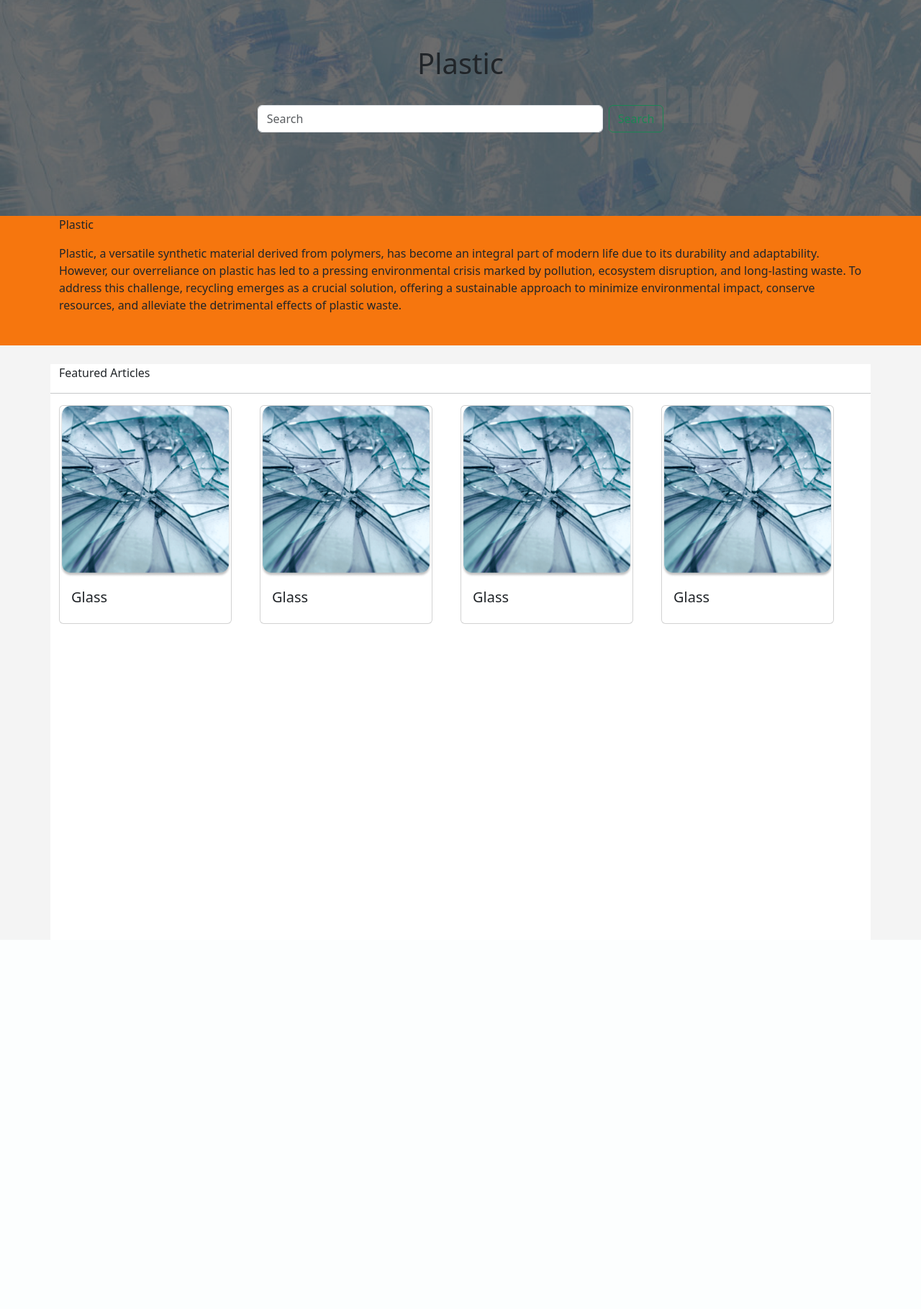
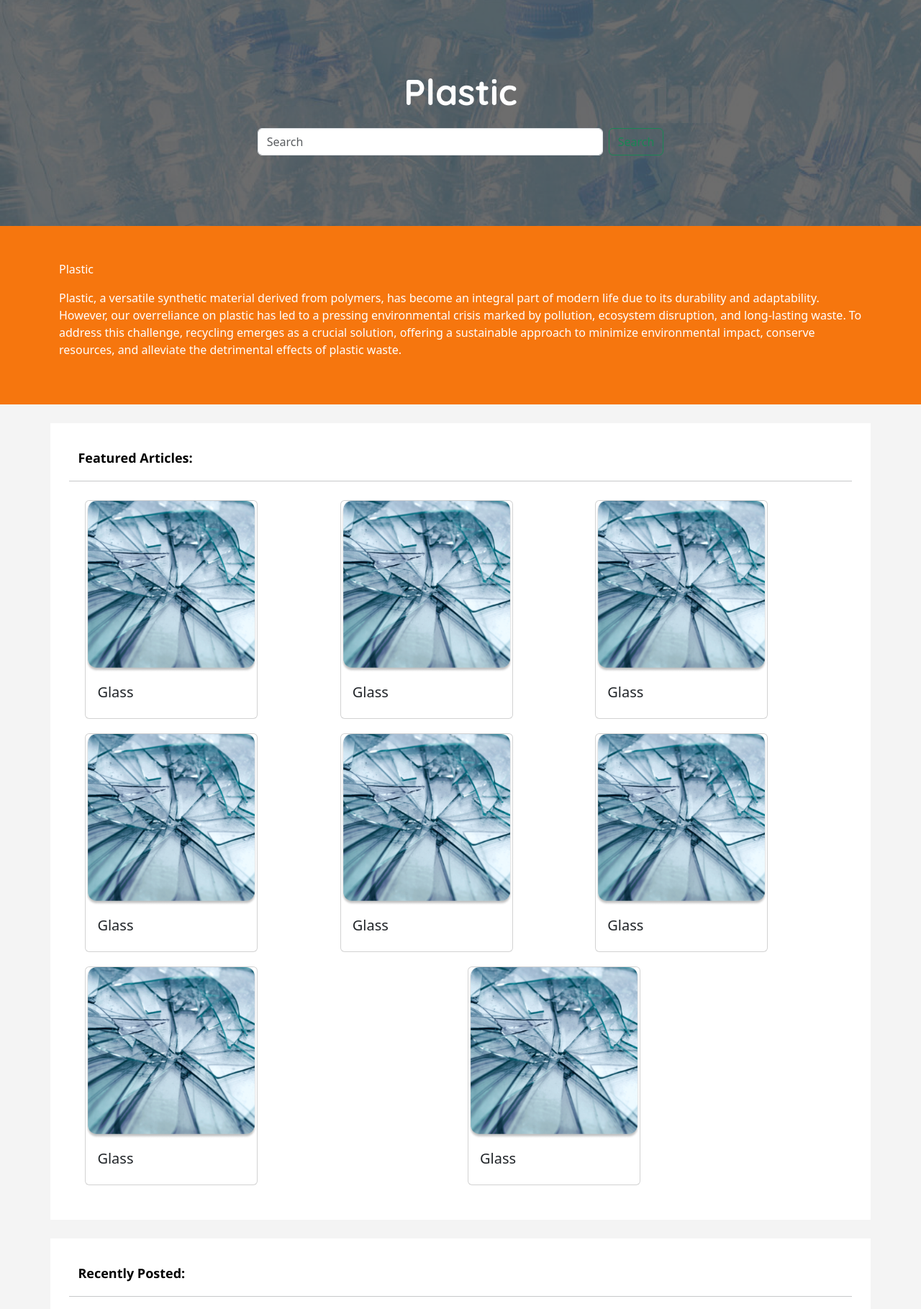
Before and after one commit to Alexis-Roman/CET-5-Final-Project, a PHP site: page /SRPlastic.html in a window 1280 px wide. Shown: the part 70-1889 px from the top of the page at 72% size. Before the commit the page ends 937 px from the top, so only its background shows below. Run offline with PHP 8.4, Linux system fonts and the light colour scheme.

Commit message:
Updated SRPlastic

```diff
--- a/SRPlastic.css
+++ b/SRPlastic.css
@@ -1,4 +1,3 @@
-
 .navbar{
     background-color: #08989F;
     height: 70px;
@@ -11,6 +10,17 @@ a.navbar-brand, a.navbar-brand:hover{
     color: #fff;
     margin: 0;
     text-shadow: 1px 1px 2px rgba(0, 0, 0, 0.8);
+}
+p.h1{
+    font-family: 'Quicksand', sans-serif;
+    font-size: 50px;
+    color: white;
+    font-weight: bold;
+    margin-bottom: 20px;
+}
+
+div.banner-info.section{
+    color: white;
 }
 
 a.nav-link{
@@ -36,3 +46,40 @@ button.btn.btn-signup{
 input.form-control{
     width: 30rem;
 }
+
+#search-section form {
+    border: 1px solid black;
+    border-radius: 5px;
+    background-color: white;
+    height: 50px;
+    box-shadow: 3px 4px 4px rgba(0, 0, 0, .13);
+}
+
+.outbox {
+    height: 500px;
+}
+
+.form-control:active,
+.form-control:focus {
+    border: none;
+    outline: none;
+    box-shadow: none;
+}
+
+p.label.h1 {
+    font-family: 'Open Sans';
+    font-size: large;
+    color: black;
+
+}
+
+.card{
+    margin: 10px;
+}
+ul{
+    list-style-type: none;
+}
+
+.footer{
+    background-image: url(images/footer_bg.png);
+}
--- a/SRPlastic.html
+++ b/SRPlastic.html
@@ -7,6 +7,9 @@
     <title>Upcycle - Categories</title>
     <link rel="stylesheet" href="SRPlastic.css">
     <link href="https://cdn.jsdelivr.net/npm/bootstrap@5.3.2/dist/css/bootstrap.min.css" rel="stylesheet" integrity="sha384-T3c6CoIi6uLrA9TneNEoa7RxnatzjcDSCmG1MXxSR1GAsXEV/Dwwykc2MPK8M2HN" crossorigin="anonymous">
+    <link rel="preconnect" href="https://fonts.googleapis.com">
+    <link rel="preconnect" href="https://fonts.gstatic.com" crossorigin>
+    <link href="https://fonts.googleapis.com/css2?family=Open+Sans:wght@300;500;600;700;800&display=swap" rel="stylesheet">
     <link rel="stylesheet" href="https://fonts.googleapis.com/css2?family=Quicksand:wght@400;500;700&display=swap">
     <link rel="stylesheet" href="https://fonts.googleapis.com/css2?family=Poppins:wght@400;500;700&display=swap">
     <link rel="shortcut icon" href="src/img/Logo/NGOlogo.png" type="image/x-icon">
@@ -62,40 +65,76 @@
       </div>
 
     </div>
-  </nav>
+</nav>
 
-
-  <!-- CONTENT -->
-<div class="container-fluid" style="height: 300px; background-image: url(images/plastic_bg.png)">
-    <div class="row">
-        <div class="col text-center" style="margin-top: 5%;">
+<!-- BANNER SEARCH -->
+<div class="section p-5 text-center" style="background-image: url(images/plastic_bg.png);">
+    <div class="container" style="padding-block: 50px;">
+        <div>
             <p class="h1">Plastic</p>
-        </div>
-    </div>
-
-    <div class="row">
-        <div class="col" style="margin-top: 2%;">
             <form class="d-flex justify-content-center" role="search">
                 <input class="form-control me-2" type="search" placeholder="Search" aria-label="Search">
-                <button class="btn btn-outline-success" type="submit">Search</button>
+                <button class="btn btn-outline-success " type="submit">Search</button>
             </form>
         </div>
     </div>
 </div>
 
-<div class="container-fluid" style="height: 180px; background-color: #F6760E;">
-    <div class="container">
-        <p>Plastic</p>
-        <p>Plastic, a versatile synthetic material derived from polymers, has become an integral part of modern life due to its durability and adaptability. However, our overreliance on plastic has led to a pressing environmental crisis marked by pollution, ecosystem disruption, and long-lasting waste. To address this challenge, recycling emerges as a crucial solution, offering a sustainable approach to minimize environmental impact, conserve resources, and alleviate the detrimental effects of plastic waste.</p>
+<!-- BANNER INFO -->
+<div class="banner-info section p-5" style="background-color: #F6760E;">
+    <div class="container" >
+        <div>
+            <p>Plastic</p>
+            <p>Plastic, a versatile synthetic material derived from polymers, has become an integral part of modern life due to its durability and adaptability. However, our overreliance on plastic has led to a pressing environmental crisis marked by pollution, ecosystem disruption, and long-lasting waste. To address this challenge, recycling emerges as a crucial solution, offering a sustainable approach to minimize environmental impact, conserve resources, and alleviate the detrimental effects of plastic waste.</p>
+        </div>
+
     </div>
 </div>
 
-<div class="container" style="height: 50rem; background-color: white; margin-top: 2%;">
+<!-- FEATURED ARTICLES -->
+<div class="article container" style="background-color: white; margin-top: 2%; padding: 3%;">
     <div class="row">
-        <p>Featured Articles</p>
+        <p class="label h1">Featured Articles:</p>
         <hr>
         <div class="row">
+            <div class="col align-items-center">
+                <div class="card" style="width: 15rem;">
+                    <img src="images/glass.png" class="card-img-top" alt="...">
+                    <div class="card-body">
+                    <h5 class="card-title">Glass</h5>
+                    </div>
+                </div>
+            </div>
+
             <div class="col">
+                <div class="card" style="width: 15rem;">
+                    <img src="images/glass.png" class="card-img-top" alt="...">
+                    <div class="card-body">
+                    <h5 class="card-title">Glass</h5>
+                    </div>
+                </div>
+            </div>
+
+            <div class="col">
+                <div class="card" style="width: 15rem;">
+                    <img src="images/glass.png" class="card-img-top" alt="...">
+                    <div class="card-body">
+                    <h5 class="card-title">Glass</h5>
+                    </div>
+                </div>
+            </div>
+
+            <div class="col">
+                <div class="card" style="width: 15rem;">
+                    <img src="images/glass.png" class="card-img-top" alt="...">
+                    <div class="card-body">
+                    <h5 class="card-title">Glass</h5>
+                    </div>
+                </div>
+            </div>
+
+
+            <div class="col align-items-center">
                 <div class="card" style="width: 15rem;">
                     <img src="images/glass.png" class="card-img-top" alt="...">
                     <div class="card-body">
@@ -137,5 +176,125 @@
     <!-- Posts cards -->
 </div>
 
+<!-- RECENTLY POSTED -->
+<div class="article container" style="background-color: white; margin-top: 2%; padding: 3%;">
+    <div class="row">
+        <p class="label h1">Recently Posted:</p>
+        <hr>
+        <div class="row">
+            <div class="col align-items-center">
+                <div class="card" style="width: 15rem;">
+                    <img src="images/glass.png" class="card-img-top" alt="...">
+                    <div class="card-body">
+                    <h5 class="card-title">How to cover a ball with fabric</h5>
+                    </div>
+                </div>
+            </div>
+
+            <div class="col">
+                <div class="card" style="width: 15rem;">
+                    <img src="images/glass.png" class="card-img-top" alt="...">
+                    <div class="card-body">
+                    <h5 class="card-title">Glass</h5>
+                    </div>
+                </div>
+            </div>
+
+            <div class="col">
+                <div class="card" style="width: 15rem;">
+                    <img src="images/glass.png" class="card-img-top" alt="...">
+                    <div class="card-body">
+                    <h5 class="card-title">Glass</h5>
+                    </div>
+                </div>
+            </div>
+
+            <div class="col">
+                <div class="card" style="width: 15rem;">
+                    <img src="images/glass.png" class="card-img-top" alt="...">
+                    <div class="card-body">
+                    <h5 class="card-title">Glass</h5>
+                    </div>
+                </div>
+            </div>
+        </div>
+
+
+
+    </div>
+
+    <!-- Posts cards -->
+</div>
+
+<!-- YOU MAY LIKE -->
+<div class="article container" style="background-color: white; margin-top: 2%; padding: 3%; margin-bottom: 2%;">
+    <div class="row">
+        <p class="label h1">You may like:</p>
+        <hr>
+        <div class="row">
+            <div class="col align-items-center">
+                <div class="card" style="width: 15rem;">
+                    <img src="images/glass.png" class="card-img-top" alt="...">
+                    <div class="card-body">
+                    <h5 class="card-title">Glass</h5>
+                    </div>
+                </div>
+            </div>
+
+            <div class="col">
+                <div class="card" style="width: 15rem;">
+                    <img src="images/glass.png" class="card-img-top" alt="...">
+                    <div class="card-body">
+                    <h5 class="card-title">Glass</h5>
+                    </div>
+                </div>
+            </div>
+
+            <div class="col">
+                <div class="card" style="width: 15rem;">
+                    <img src="images/glass.png" class="card-img-top" alt="...">
+                    <div class="card-body">
+                    <h5 class="card-title">Glass</h5>
+                    </div>
+                </div>
+            </div>
+
+            <div class="col">
+                <div class="card" style="width: 15rem;">
+                    <img src="images/glass.png" class="card-img-top" alt="...">
+                    <div class="card-body">
+                    <h5 class="card-title">Glass</h5>
+                    </div>
+                </div>
+            </div>
+        </div>
+
+    </div>
+
+</div>
+
+<!-- FOOTER -->
+<footer class="p-5 text-white text-center position-relative" style="background-color: #F6760E;">
+<div class="container">
+    <div class="row">
+        <div class="col text-start">
+            <p>UPCYCLE!</p>
+            <p>This website combines insightfularticles on ways to reuse recyclable materials with engaging forums for a community of recyclers, all in one place. Explore to stay informed and join forums to connect!</p>
+        </div>
+        <div class="col">
+            <ul class="footer links">
+                <li>About Us</li>
+                <li>Contact Us</li>
+                <li>Home</li>
+                <li>FAQ</li>
+            </ul>
+        </div>
+        <div class="col">
+            <p>Follow Us</p>
+            <img class="w-50" src="images/footer_icons.png" alt="">
+        </div>
+    </div>
+</div>
+</footer>
 </body>
 </html>
```
Also changed, not shown: Account.css (added, +58 -0 lines), Account.html (added, +75 -0 lines), images/footer_bg.png (added), images/footer_icons.png (added), src/account_cover.png (added), 1 other file.
